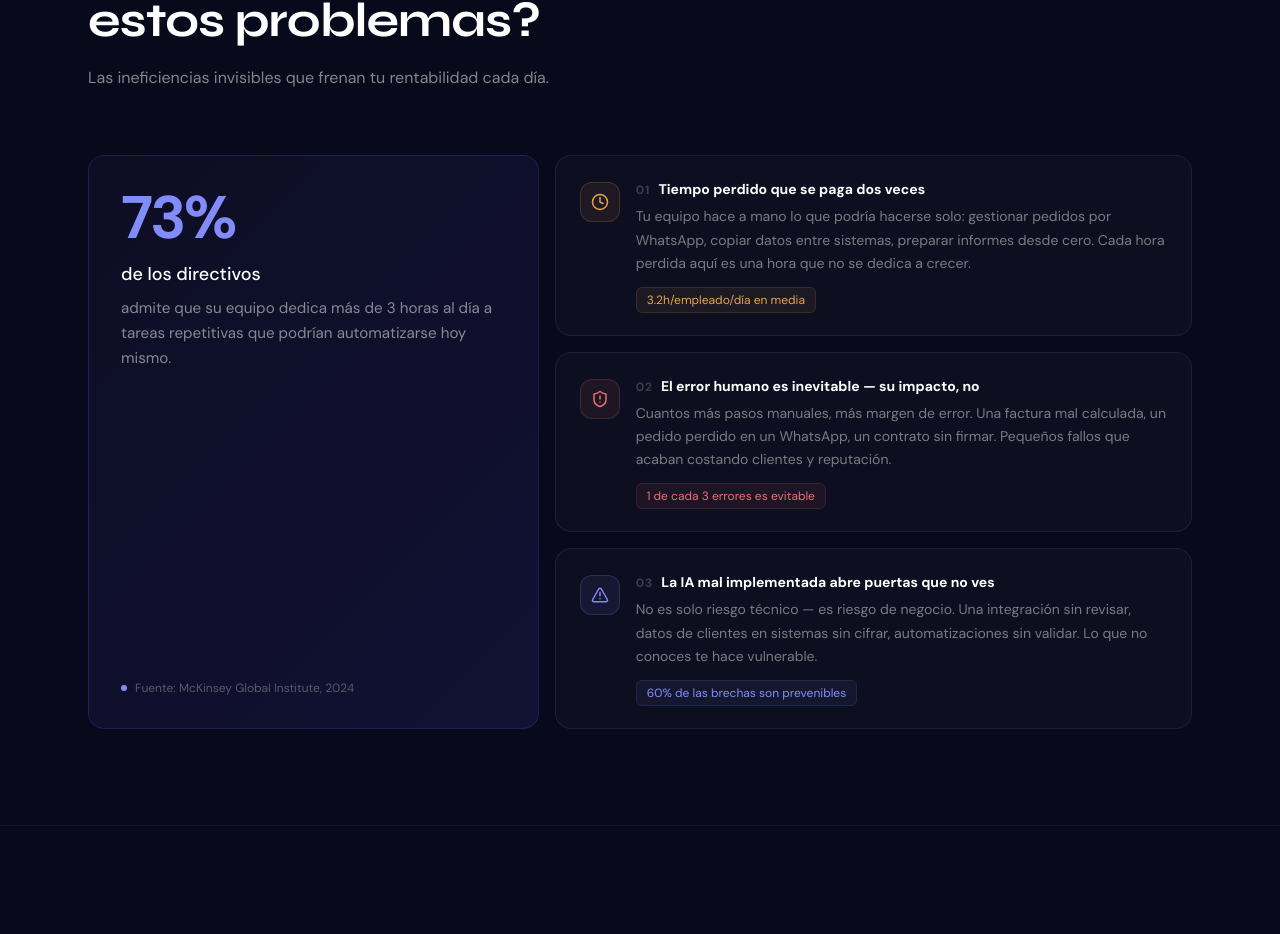
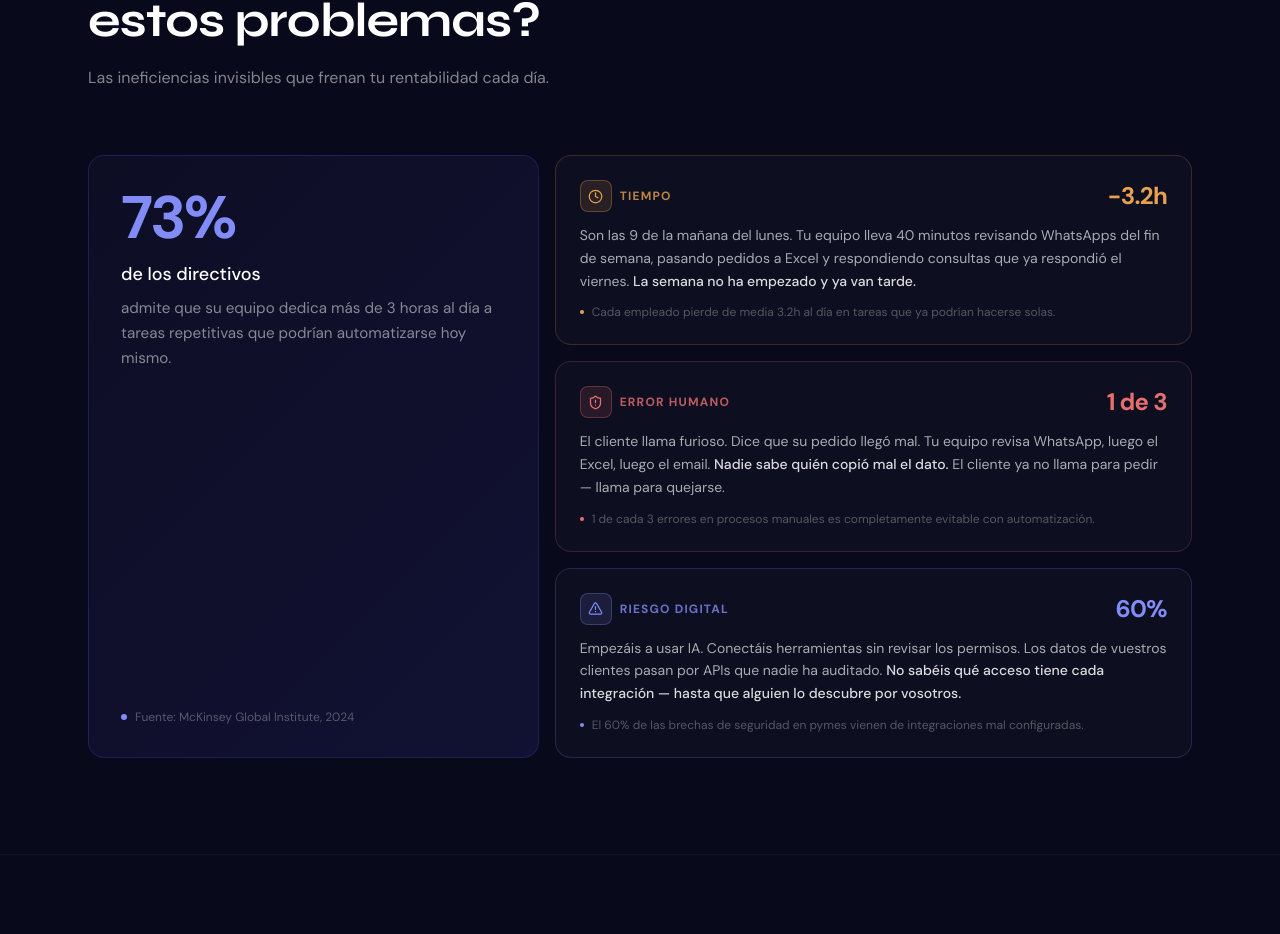
Before and after one commit to inspireai360/InspireAI, a Next.js app: page / in a window 1280 px wide. Shown: the part 2138-3072 px from the top of the page. Built offline with nearby package versions, Linux system fonts and the light colour scheme.

Commit message:
feat: problem cards con micro-escenarios reales y números integrados

```diff
--- a/app/page.tsx
+++ b/app/page.tsx
@@ -604,49 +604,72 @@ export default function LandingPage() {
               </div>
             </motion.div>
 
-            {/* 3 problem cards */}
+            {/* 3 problem cards — micro-escenarios reales */}
             <div className="col-span-12 md:col-span-7 grid grid-cols-1 gap-4">
-              {[
-                {
-                  Icon: Clock,
-                  color: "#E8A24F",
-                  num: "01",
-                  title: "Tiempo perdido que se paga dos veces",
-                  desc: "Tu equipo hace a mano lo que podría hacerse solo: gestionar pedidos por WhatsApp, copiar datos entre sistemas, preparar informes desde cero. Cada hora perdida aquí es una hora que no se dedica a crecer.",
-                  tag: "3.2h/empleado/día en media"
-                },
-                {
-                  Icon: ShieldAlert,
-                  color: "#E86F6F",
-                  num: "02",
-                  title: "El error humano es inevitable — su impacto, no",
-                  desc: "Cuantos más pasos manuales, más margen de error. Una factura mal calculada, un pedido perdido en un WhatsApp, un contrato sin firmar. Pequeños fallos que acaban costando clientes y reputación.",
-                  tag: "1 de cada 3 errores es evitable"
-                },
-                {
-                  Icon: AlertTriangle,
-                  color: "#818CF8",
-                  num: "03",
-                  title: "La IA mal implementada abre puertas que no ves",
-                  desc: "No es solo riesgo técnico — es riesgo de negocio. Una integración sin revisar, datos de clientes en sistemas sin cifrar, automatizaciones sin validar. Lo que no conoces te hace vulnerable.",
-                  tag: "60% de las brechas son prevenibles"
-                }
-              ].map(({ Icon, color, num, title, desc, tag }, i) => (
-                <motion.div key={i} variants={fadeInUp} className="rounded-2xl p-6 flex gap-4"
-                  style={{ background: "#0D0E1F", border: "1px solid rgba(255,255,255,0.07)" }}>
-                  <div className="w-10 h-10 rounded-xl grid place-items-center flex-shrink-0 mt-0.5" style={{ background: `${color}15`, border: `1px solid ${color}30` }}>
-                    <Icon style={{ width: "18px", height: "18px", color }} />
-                  </div>
-                  <div className="flex-1 min-w-0">
-                    <div className="flex items-baseline gap-2 mb-1.5">
-                      <span className="text-xs font-bold" style={{ color: "rgba(255,255,255,0.2)", letterSpacing: "0.08em" }}>{num}</span>
-                      <h3 className="font-semibold text-white text-sm leading-snug">{title}</h3>
-                    </div>
-                    <p className="text-sm mb-3" style={{ color: "rgba(255,255,255,0.45)", lineHeight: 1.65 }}>{desc}</p>
-                    <span className="text-xs px-2.5 py-1 rounded-md" style={{ background: `${color}12`, color, border: `1px solid ${color}22` }}>{tag}</span>
-                  </div>
-                </motion.div>
-              ))}
+
+              {/* Card 1 — Tiempo */}
+              <motion.div variants={fadeInUp} className="rounded-2xl p-6"
+                style={{ background: "#0D0E1F", border: "1px solid rgba(232,162,79,0.2)" }}>
+                <div className="flex items-start justify-between gap-4 mb-3">
+                  <div className="flex items-center gap-2">
+                    <div className="w-8 h-8 rounded-lg grid place-items-center flex-shrink-0" style={{ background: "rgba(232,162,79,0.12)", border: "1px solid rgba(232,162,79,0.3)" }}>
+                      <Clock style={{ width: "15px", height: "15px", color: "#E8A24F" }} />
+                    </div>
+                    <span className="text-xs font-semibold uppercase tracking-widest" style={{ color: "rgba(232,162,79,0.8)", letterSpacing: "0.1em" }}>Tiempo</span>
+                  </div>
+                  <span className="text-2xl font-bold flex-shrink-0" style={{ color: "#E8A24F", letterSpacing: "-0.03em" }}>−3.2h</span>
+                </div>
+                <p className="text-sm leading-relaxed mb-3" style={{ color: "rgba(255,255,255,0.65)" }}>
+                  Son las 9 de la mañana del lunes. Tu equipo lleva 40 minutos revisando WhatsApps del fin de semana, pasando pedidos a Excel y respondiendo consultas que ya respondió el viernes. <span style={{ color: "rgba(255,255,255,0.85)", fontWeight: 500 }}>La semana no ha empezado y ya van tarde.</span>
+                </p>
+                <div className="flex items-center gap-2 text-xs" style={{ color: "rgba(255,255,255,0.3)" }}>
+                  <div className="w-1 h-1 rounded-full" style={{ background: "#E8A24F" }} />
+                  Cada empleado pierde de media 3.2h al día en tareas que ya podrían hacerse solas.
+                </div>
+              </motion.div>
+
+              {/* Card 2 — Error humano */}
+              <motion.div variants={fadeInUp} className="rounded-2xl p-6"
+                style={{ background: "#0D0E1F", border: "1px solid rgba(232,111,111,0.2)" }}>
+                <div className="flex items-start justify-between gap-4 mb-3">
+                  <div className="flex items-center gap-2">
+                    <div className="w-8 h-8 rounded-lg grid place-items-center flex-shrink-0" style={{ background: "rgba(232,111,111,0.12)", border: "1px solid rgba(232,111,111,0.3)" }}>
+                      <ShieldAlert style={{ width: "15px", height: "15px", color: "#E86F6F" }} />
+                    </div>
+                    <span className="text-xs font-semibold uppercase tracking-widest" style={{ color: "rgba(232,111,111,0.8)", letterSpacing: "0.1em" }}>Error humano</span>
+                  </div>
+                  <span className="text-2xl font-bold flex-shrink-0" style={{ color: "#E86F6F", letterSpacing: "-0.03em" }}>1 de 3</span>
+                </div>
+                <p className="text-sm leading-relaxed mb-3" style={{ color: "rgba(255,255,255,0.65)" }}>
+                  El cliente llama furioso. Dice que su pedido llegó mal. Tu equipo revisa WhatsApp, luego el Excel, luego el email. <span style={{ color: "rgba(255,255,255,0.85)", fontWeight: 500 }}>Nadie sabe quién copió mal el dato.</span> El cliente ya no llama para pedir — llama para quejarse.
+                </p>
+                <div className="flex items-center gap-2 text-xs" style={{ color: "rgba(255,255,255,0.3)" }}>
+                  <div className="w-1 h-1 rounded-full" style={{ background: "#E86F6F" }} />
+                  1 de cada 3 errores en procesos manuales es completamente evitable con automatización.
+                </div>
+              </motion.div>
+
+              {/* Card 3 — Riesgo digital */}
+              <motion.div variants={fadeInUp} className="rounded-2xl p-6"
+                style={{ background: "#0D0E1F", border: "1px solid rgba(129,140,248,0.2)" }}>
+                <div className="flex items-start justify-between gap-4 mb-3">
+                  <div className="flex items-center gap-2">
+                    <div className="w-8 h-8 rounded-lg grid place-items-center flex-shrink-0" style={{ background: "rgba(129,140,248,0.12)", border: "1px solid rgba(129,140,248,0.3)" }}>
+                      <AlertTriangle style={{ width: "15px", height: "15px", color: "#818CF8" }} />
+                    </div>
+                    <span className="text-xs font-semibold uppercase tracking-widest" style={{ color: "rgba(129,140,248,0.8)", letterSpacing: "0.1em" }}>Riesgo digital</span>
+                  </div>
+                  <span className="text-2xl font-bold flex-shrink-0" style={{ color: "#818CF8", letterSpacing: "-0.03em" }}>60%</span>
+                </div>
+                <p className="text-sm leading-relaxed mb-3" style={{ color: "rgba(255,255,255,0.65)" }}>
+                  Empezáis a usar IA. Conectáis herramientas sin revisar los permisos. Los datos de vuestros clientes pasan por APIs que nadie ha auditado. <span style={{ color: "rgba(255,255,255,0.85)", fontWeight: 500 }}>No sabéis qué acceso tiene cada integración — hasta que alguien lo descubre por vosotros.</span>
+                </p>
+                <div className="flex items-center gap-2 text-xs" style={{ color: "rgba(255,255,255,0.3)" }}>
+                  <div className="w-1 h-1 rounded-full" style={{ background: "#818CF8" }} />
+                  El 60% de las brechas de seguridad en pymes vienen de integraciones mal configuradas.
+                </div>
+              </motion.div>
+
             </div>
           </motion.div>
         </div>
```
